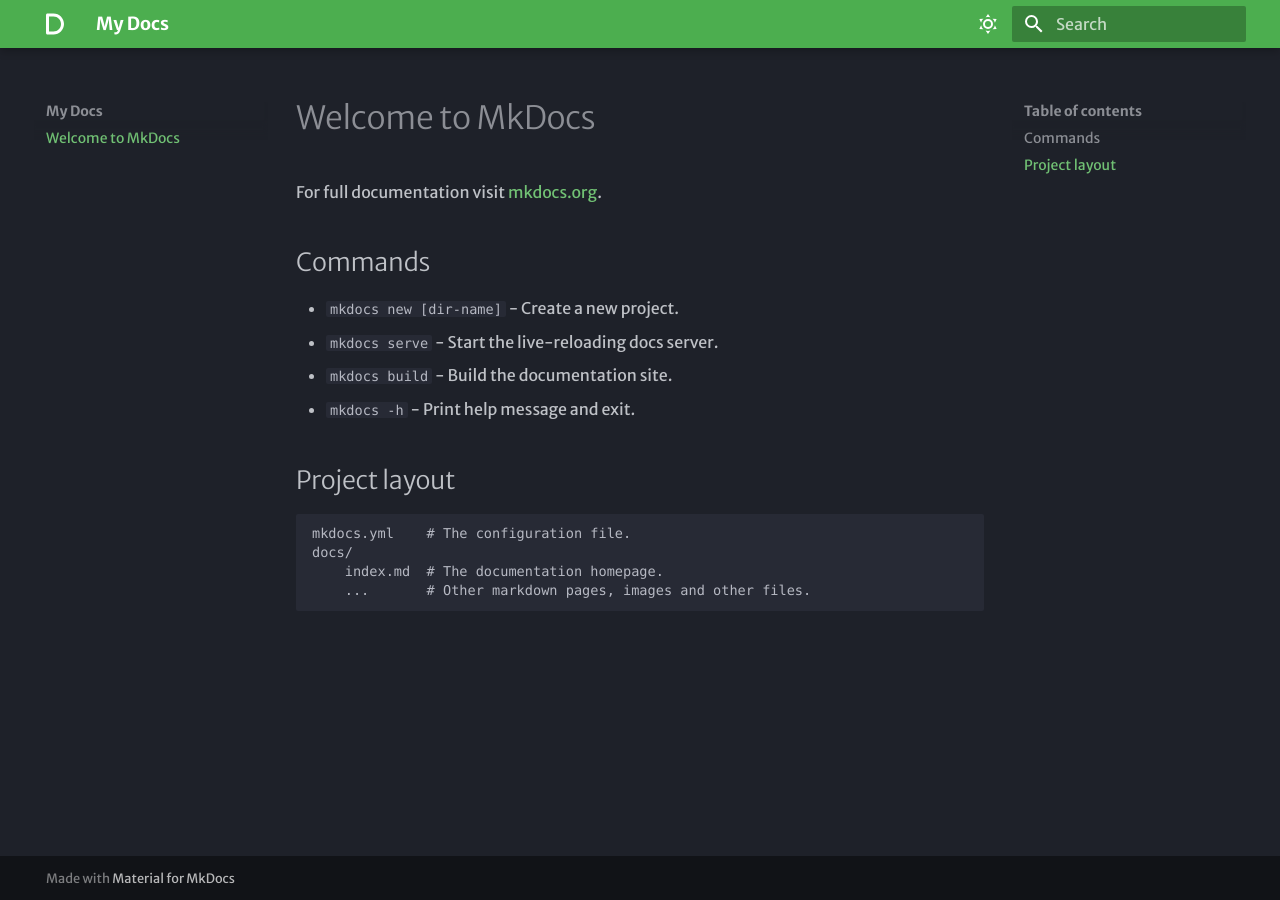
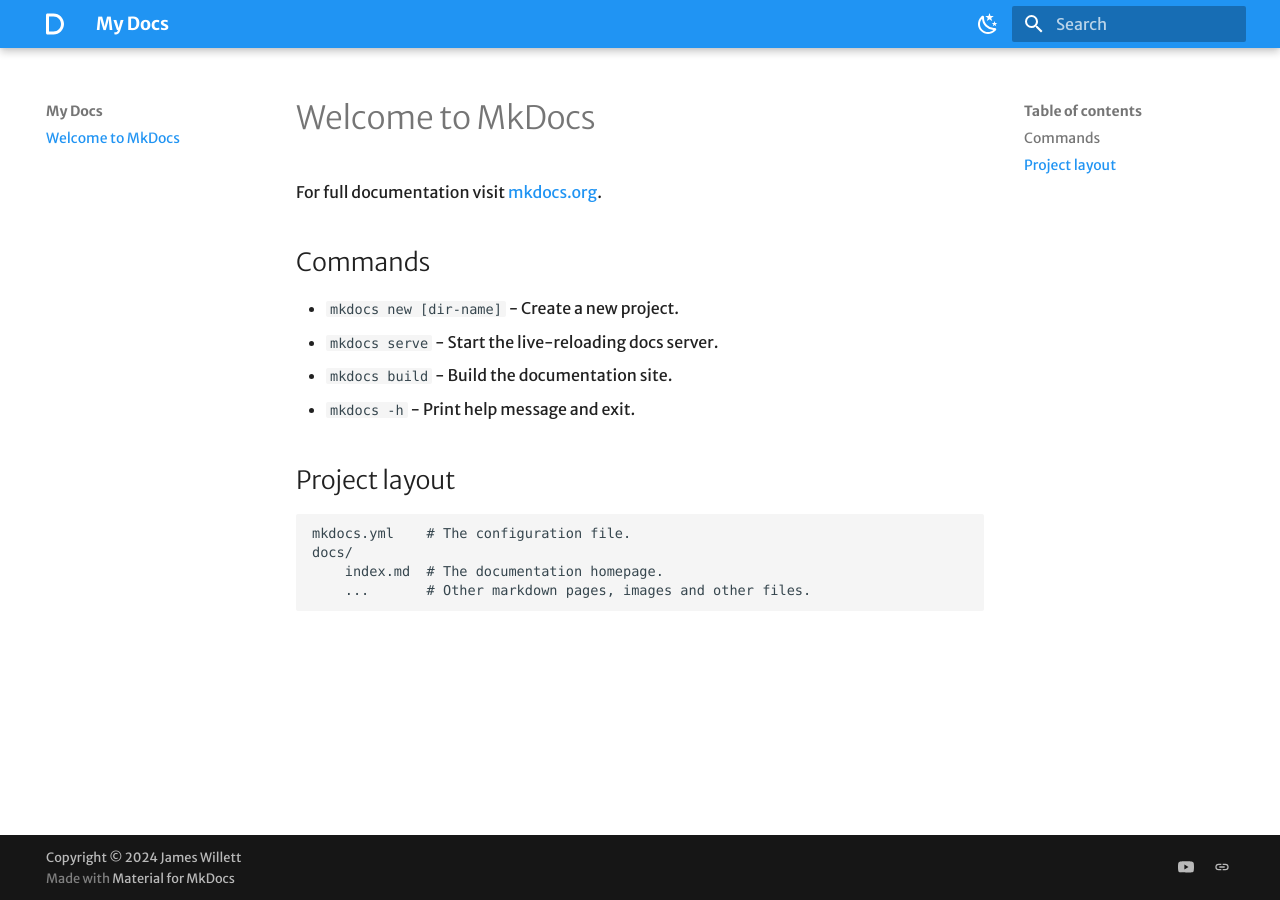
Before and after one commit to Xiaoxi679/dhu-intro, an MkDocs documentation site: the page built from docs/index.md, in a window 1280 px wide. Built offline with MkDocs 1.6.1 and Material for MkDocs 9.7.7, drawn with Linux system fonts in a browser that asks for light colours; some web fonts are replaced.

Commit message:
Update mkdocs.yml

```diff
--- a/mkdocs.yml
+++ b/mkdocs.yml
@@ -1,6 +1,8 @@
 site_name: My Docs
 site_url: https://example.com
 theme:
+  features:
+    - navigation.footer
 
   font:
     text: Merriweather Sans
@@ -11,16 +13,7 @@
   icon:
     logo: fontawesome/solid/d
 
-  favicon: fontawesome/solid/d
-
   palette:
-    # Dark Mode
-    - scheme: slate
-      toggle:
-        icon: material/weather-sunny
-        name: Dark mode
-      primary: green
-      accent: deep purple
 
     # Light Mode
     - scheme: default
@@ -30,8 +23,43 @@
       primary: blue
       accent: deep orange
 
+    # Dark Mode
+    - scheme: slate
+      toggle:
+        icon: material/weather-sunny
+        name: Dark mode
+      primary: green
+      accent: deep purple
+
+
+
 markdown_extensions:
   - attr_list
   - pymdownx.emoji:
       emoji_index: !!python/name:material.extensions.emoji.twemoji
       emoji_generator: !!python/name:material.extensions.emoji.to_svg
+      markdown_extensions:
+  - pymdownx.highlight:
+      anchor_linenums: true
+      line_spans: __span
+      pygments_lang_class: true
+  - pymdownx.inlinehilite
+  - pymdownx.snippets
+  - pymdownx.superfences:
+      custom_fences:
+        - name: mermaid
+          class: mermaid
+          format: !!python/name:pymdownx.superfences.fence_code_format
+  - pymdownx.tabbed:
+      alternate_style: true
+  - admonition
+  - pymdownx.details
+
+extra:
+  social:
+    - icon: simple/youtube
+      link: https://youtube.com/@james-willett
+    - icon: simple/linkedin
+      link: https://linkedin.com/in/willettjames
+
+copyright: Copyright &copy; 2024 James Willett
```
